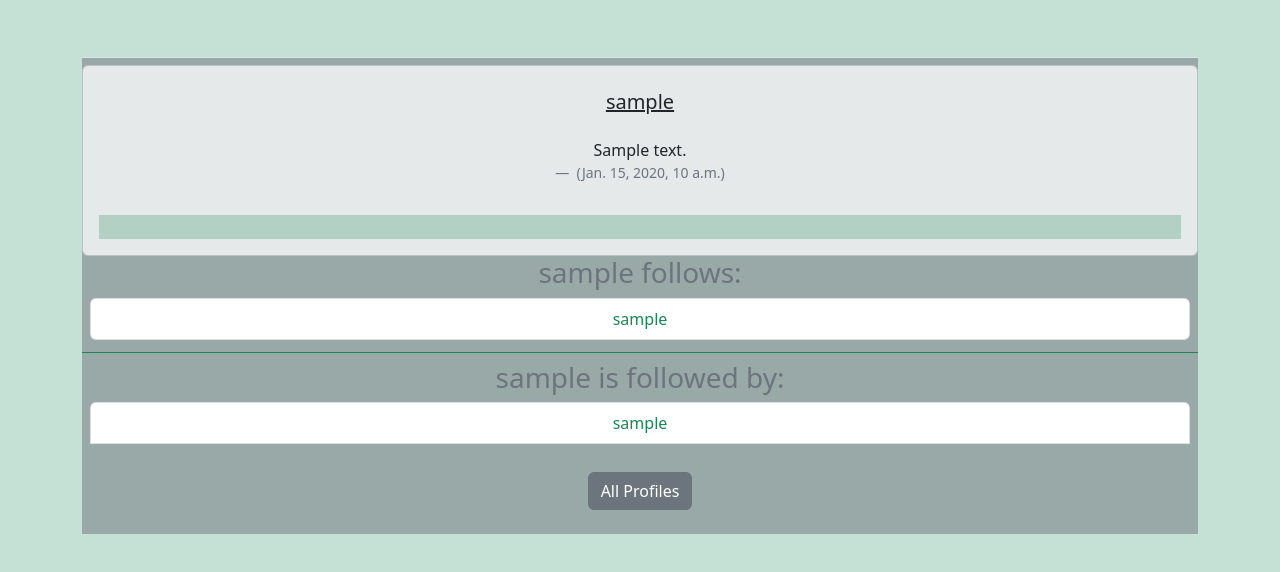
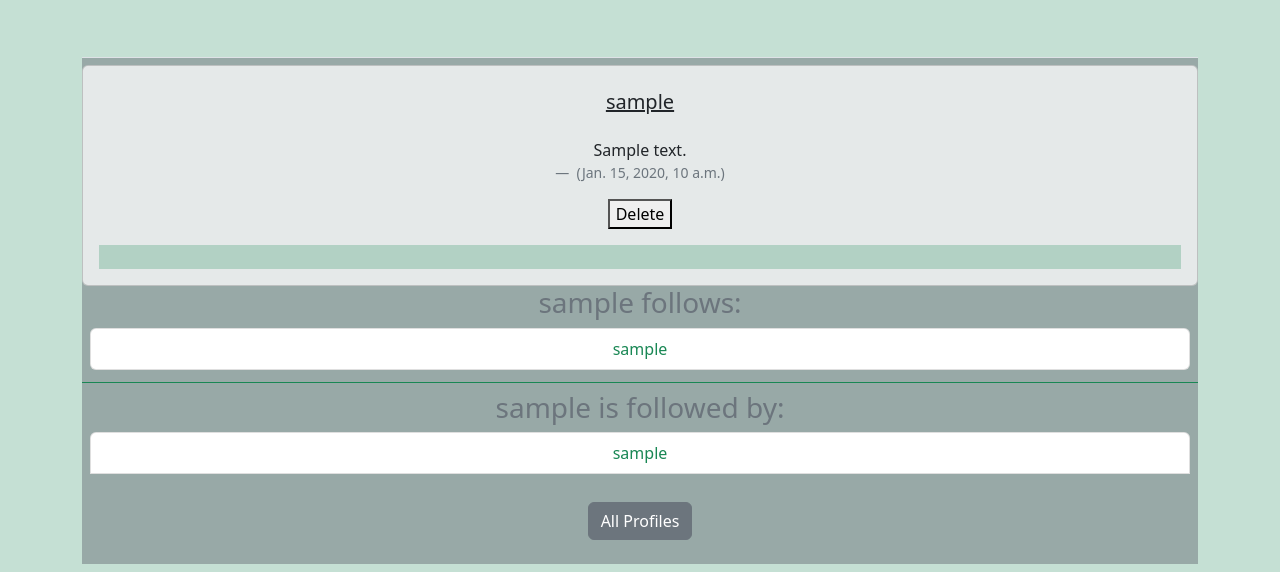
Before and after one commit to ScottQuinn144/KarenBook, a Django app: page /profile/1 in a window 1280 px wide. Shown: the part 256-828 px from the top of the page. Before the commit the page ends 790 px from the top, so only its background shows below. Run offline with Django 3.2, Linux system fonts and the light colour scheme; a user stored in the database is signed in; tables that the repository leaves empty hold one stand-in row (values such as "Sample post").

Commit message:
added delete functionality for users to delete own posts

```diff
--- a/Social/urls.py
+++ b/Social/urls.py
@@ -1,5 +1,5 @@
 from django.urls import path
-from .views import dashboard, profile_list, profile, index
+from .views import dashboard, profile_list, profile, index, delete
 
 
 urlpatterns = [
@@ -7,4 +7,5 @@ urlpatterns = [
     path("dashboard/", dashboard, name="dashboard"),
     path("profile_list/", profile_list, name="profile_list"),
     path("profile/<int:pk>", profile, name="profile"),
+    path("delete/<int:id>", delete, name='delete'),
 ]
--- a/Social/views.py
+++ b/Social/views.py
@@ -39,5 +39,11 @@ def profile(request, pk):
         elif action == "unfollow":
             current_user_profile.follows.remove(profile)
         current_user_profile.save()
+    return render(request, "socials/profile.html", {"profile": profile})
 
+
+def delete(request, id):
+    delete_post = Posts.objects.get(id=id)
+    profile = request.user.profile
+    delete_post.delete()
     return render(request, "socials/profile.html", {"profile": profile})
--- a/templates/socials/profile.html
+++ b/templates/socials/profile.html
@@ -42,6 +42,17 @@
                     <figcaption class="blockquote-footer">
                         ({{ posts.created_at }})
                     </figcaption>
+
+
+                    {% if posts.user.username == request.user.username %}
+
+                    <a href="{% url 'delete' posts.id %}">
+                        <button>Delete</button>
+                    </a>
+
+                        {% endif %}
+
+
                 </div>
                 <div class="bg-success bg-opacity-25" style="width: 100%;">
                     <br>
@@ -83,6 +94,7 @@
                                 {{ follower }}
                             </a>
                         </li>
+                        {% endfor %}
                         <div class="container text-center mt-4 mb-4">
                             <div class="row">
                                 <div class="col">
@@ -102,7 +114,7 @@
                                 </div>
                             </div>
                         </div>
-                        {% endfor %}
+
                     </ul>
                 </div>
             </div>
```
